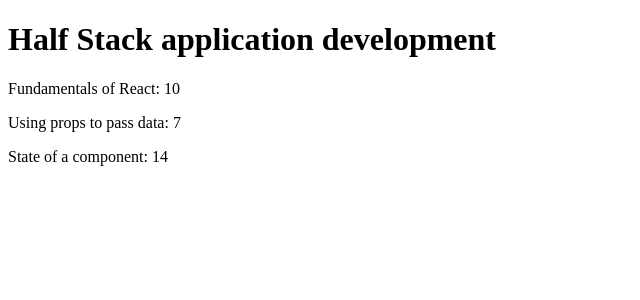
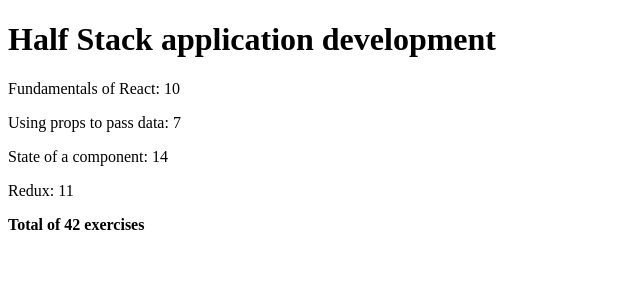
Before and after one commit to Sikarii/fullstack-open-course, a React (Vite) app in the folder 02-communicating-with-server/: page / in a window 1280 px wide. Shown: the top 300 px of the page, without its empty margins (0-640 px from the left). Built offline with nearby package versions, Linux system fonts and the light colour scheme.

Commit message:
Exercises 2 and 3 for communicating-with-server

```diff
--- a/02-communicating-with-server/src/App.jsx
+++ b/02-communicating-with-server/src/App.jsx
@@ -20,6 +20,11 @@
         name: "State of a component",
         exercises: 14,
       },
+      {
+        id: 4,
+        name: "Redux",
+        exercises: 11,
+      },
     ],
   };
 
--- a/02-communicating-with-server/src/components/Course.jsx
+++ b/02-communicating-with-server/src/components/Course.jsx
@@ -1,11 +1,13 @@
 import Header from "./Header";
 import Content from "./Content";
+import Total from "./Total";
 
 export default function Course(props) {
   return (
     <>
       <Header name={props.course.name} />
       <Content parts={props.course.parts} />
+      <Total parts={props.course.parts} />
     </>
   );
 };
--- /dev/null
+++ b/02-communicating-with-server/src/components/Total.jsx
@@ -0,0 +1,7 @@
+export default function Total(props) {
+  const total = props.parts.reduce((sum, p) => p.exercises + sum, 0);
+
+  return (
+    <b>Total of {total} exercises</b>
+  );
+};
```
